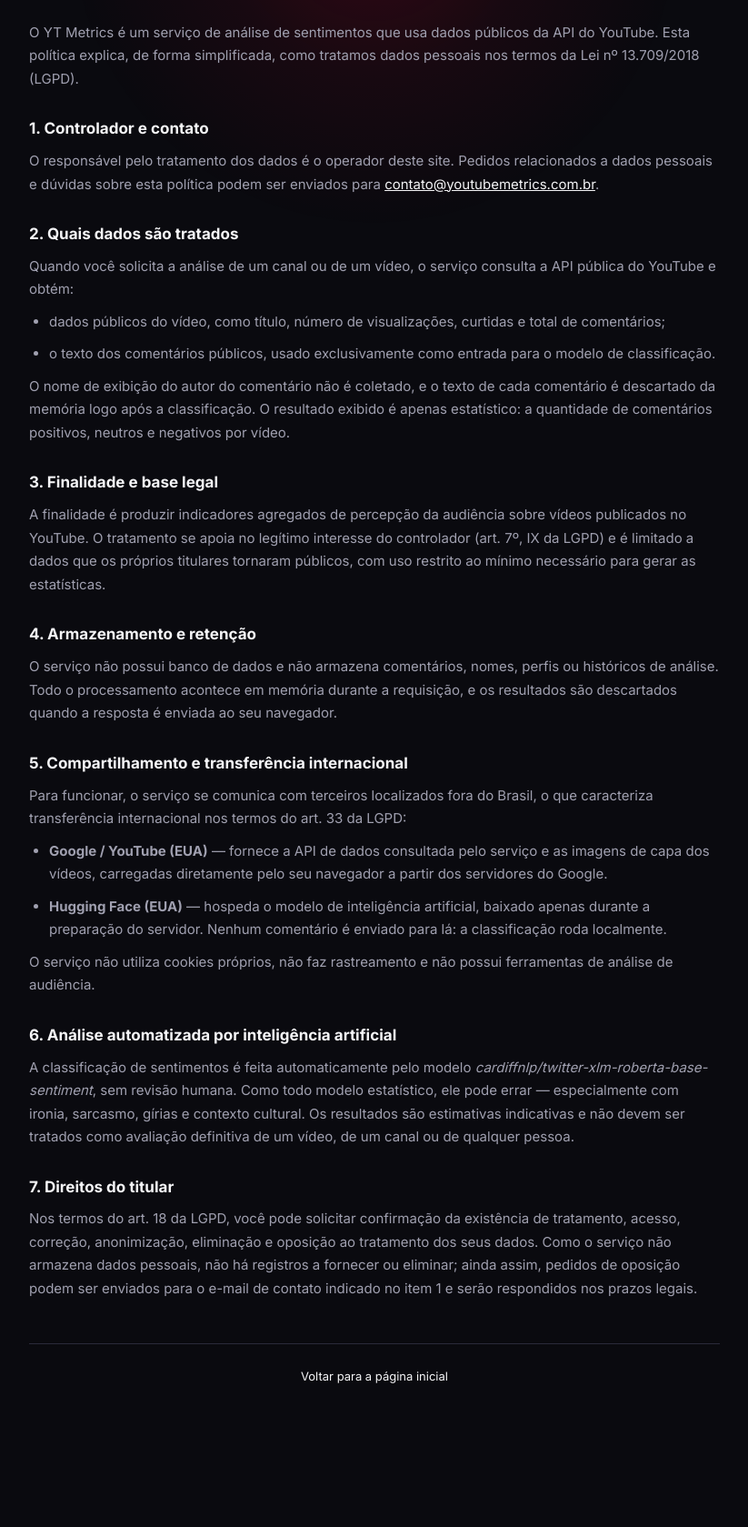
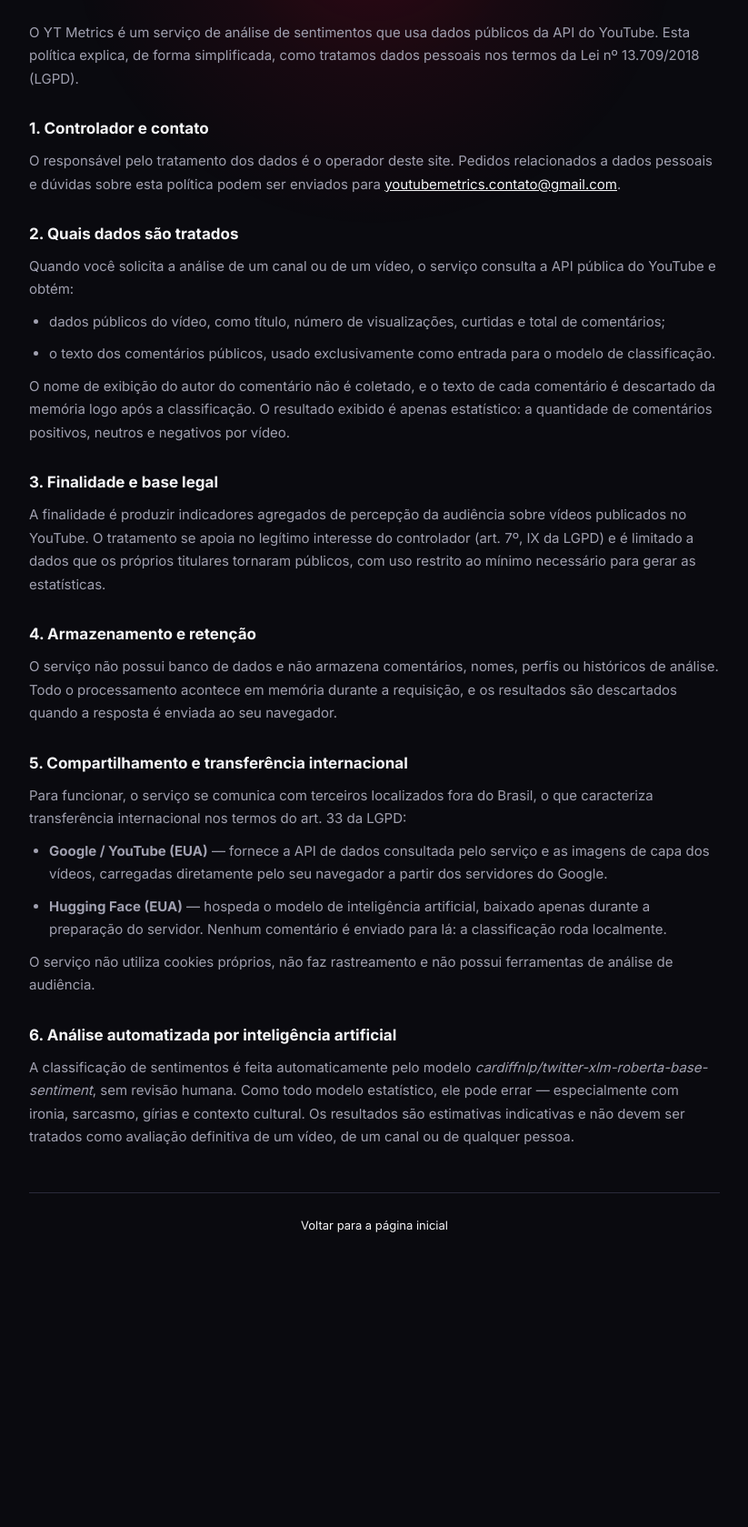
Before and after one commit to Thaysla-Santos/extracao_dados_youtube, a Flask app: page /privacidade in a window 1280 px wide. Shown: the part 289-1968 px from the top of the page at 91% size, without its empty margins (228-1051 px from the left). After the commit the page ends 1644 px from the top, so only its background shows below. Run offline with Flask 3, Linux system fonts and the light colour scheme.

Commit message:
adiciona ícones de favicon nas páginas index e política de privacidade, atualiza e-mail de contato e remove seção sobre direitos do titular na política de privacidade

```diff
--- a/backend/templates/index.html
+++ b/backend/templates/index.html
@@ -4,6 +4,8 @@
     <meta charset="UTF-8">
     <meta name="viewport" content="width=device-width, initial-scale=1.0">
     <title>YT Metrics · Análise de Sentimentos</title>
+    <link rel="icon" href="{{ url_for('static', filename='images/favicon.png') }}" type="image/png" sizes="32x32">
+    <link rel="icon" href="{{ url_for('static', filename='images/favicon.svg') }}" type="image/svg+xml">
 
     <link rel="stylesheet" href="{{ url_for('static', filename='css/style.css') }}">
 </head>
@@ -158,7 +160,7 @@
             <p>Digite o nome de um canal acima para começar a análise.</p>
         </div>
 
-        <!-- <footer class="footer">
+        <footer class="footer">
             <p>
                 A análise é feita por um modelo de IA sobre comentários
                 públicos e apresentada apenas de forma agregada.
@@ -166,7 +168,7 @@
             <p>
                 <a href="{{ url_for('privacidade') }}">Política de Privacidade</a>
             </p>
-        </footer> -->
+        </footer>
 
     </div>
 
--- a/backend/templates/privacidade.html
+++ b/backend/templates/privacidade.html
@@ -4,6 +4,8 @@
     <meta charset="UTF-8">
     <meta name="viewport" content="width=device-width, initial-scale=1.0">
     <title>Política de Privacidade · YT Metrics</title>
+    <link rel="icon" href="{{ url_for('static', filename='images/favicon.png') }}" type="image/png" sizes="32x32">
+    <link rel="icon" href="{{ url_for('static', filename='images/favicon.svg') }}" type="image/svg+xml">
 
     <link rel="stylesheet" href="{{ url_for('static', filename='css/style.css') }}">
 </head>
@@ -34,7 +36,7 @@
                 O responsável pelo tratamento dos dados é o operador deste
                 site. Pedidos relacionados a dados pessoais e dúvidas sobre
                 esta política podem ser enviados para
-                <a href="mailto:contato@youtubemetrics.com.br">contato@youtubemetrics.com.br</a>.
+                <a href="mailto:youtubemetrics.contato@gmail.com">youtubemetrics.contato@gmail.com</a>.
             </p>
 
             <h2>2. Quais dados são tratados</h2>
@@ -113,18 +115,6 @@
                 ser tratados como avaliação definitiva de um vídeo, de um canal
                 ou de qualquer pessoa.
             </p>
-
-            <h2>7. Direitos do titular</h2>
-            <p>
-                Nos termos do art. 18 da LGPD, você pode solicitar confirmação
-                da existência de tratamento, acesso, correção, anonimização,
-                eliminação e oposição ao tratamento dos seus dados. Como o
-                serviço não armazena dados pessoais, não há registros a
-                fornecer ou eliminar; ainda assim, pedidos de oposição podem
-                ser enviados para o e-mail de contato indicado no item 1 e
-                serão respondidos nos prazos legais.
-            </p>
-
             <footer class="footer">
                 <p><a href="{{ url_for('home') }}">Voltar para a página inicial</a></p>
             </footer>
```
Also changed, not shown: README.md (added), backend/static/images/favicon.png (added), backend/static/images/favicon.svg (added).
